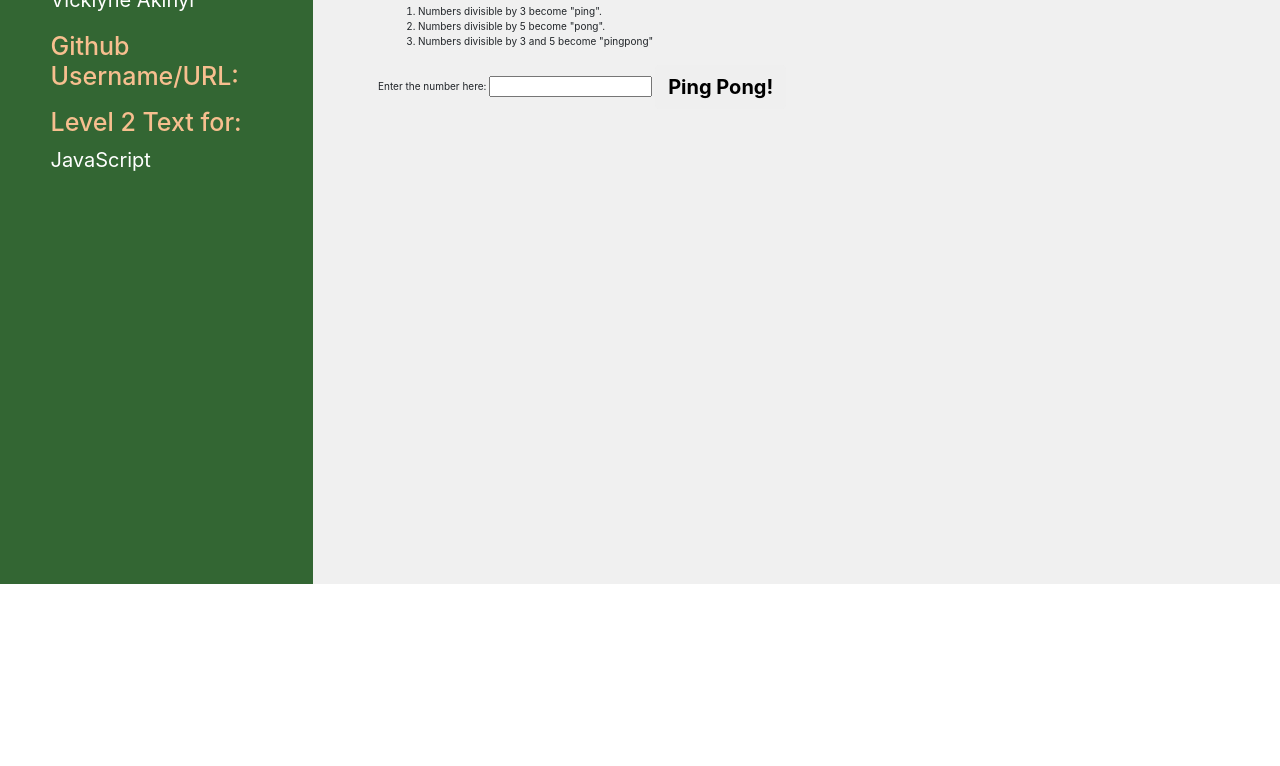
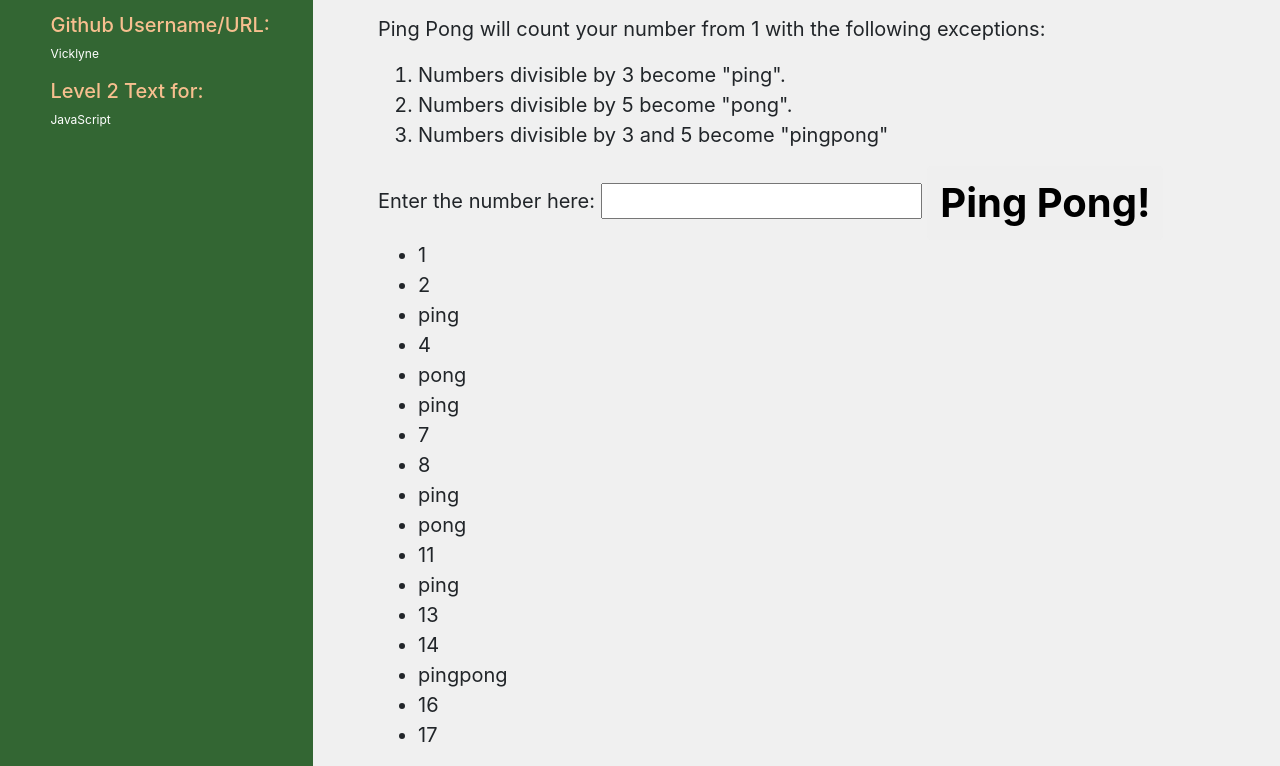
Before and after one commit to vicklyne/ping-pong, a plain HTML site: page index.html in a window 1280 px wide. Shown: the part 493-1259 px from the top of the page. Before the commit the page ends 1077 px from the top, so only its background shows below. Drawn offline with Linux system fonts and the light colour scheme.

Commit message:
changes on paragraph and ul on index.html

```diff
--- a/css/style.css
+++ b/css/style.css
@@ -17,26 +17,27 @@
   padding-top: 5%;
   padding-left: 5%;
   padding-bottom: 30%;
-  font-size: 30px;
+  font-size: 40px;
+
 }
 .side p{
   color: white;
-  font-size: 20px;
+  font-size: 12px;
 }
 .side h4{
   color: #f7bf8f;
-  font-size: 25px;
+  font-size: 20px;
 }
 .main{
   margin-top: 10%;
   padding-left: 5%;
-  font-size: 10px;
+  font-size: 20px;
 }
 .main h4,h5{
-  font-size: 23px;
+  font-size: 40px;
   font-weight: bolder;
 }
 .btn{
-  font-size: 20px;
+  font-size: 40px;
   font-weight: bold;
 }
--- a/index.html
+++ b/index.html
@@ -17,7 +17,7 @@
       <h4>Created by:</h4>
       <p>Vicklyne Akinyi</p>
       <h4>Github Username/URL:</h4>
-      <p>
+      <p>Vicklyne </p>
       <h4>Level 2 Text for: </h4>
       <p>JavaScript</p>
     </div>
@@ -35,6 +35,28 @@
         <input type="text" id="number">
         <button class="btn" type="submit">Ping Pong!</button>
       </form>
+
+      <ul>
+
+  <li>1</li>
+  <li>2</li>
+  <li>ping</li>
+  <li>4</li>
+  <li>pong</li>
+  <li>ping</li>
+  <li>7</li>
+  <li>8</li>
+  <li>ping</li>
+  <li>pong</li>
+  <li>11</li>
+  <li>ping</li>
+  <li>13</li>
+  <li>14</li>
+  <li>pingpong</li>
+  <li>16</li>
+  <li>17</li>
+
+</ul>
       <div id="result">
         <ul id="results"></ul>
       </div>
```
Also changed, not shown: 1 other file.
